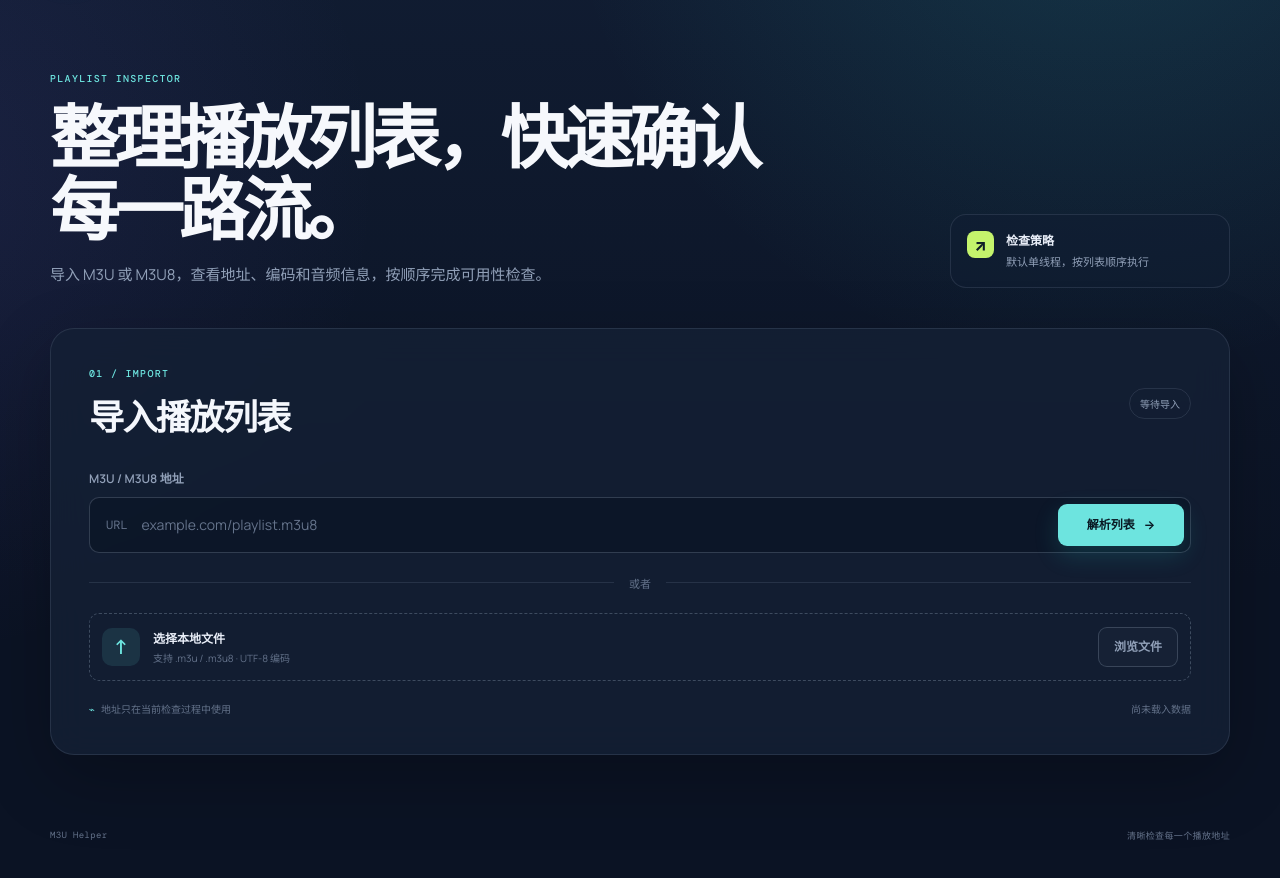
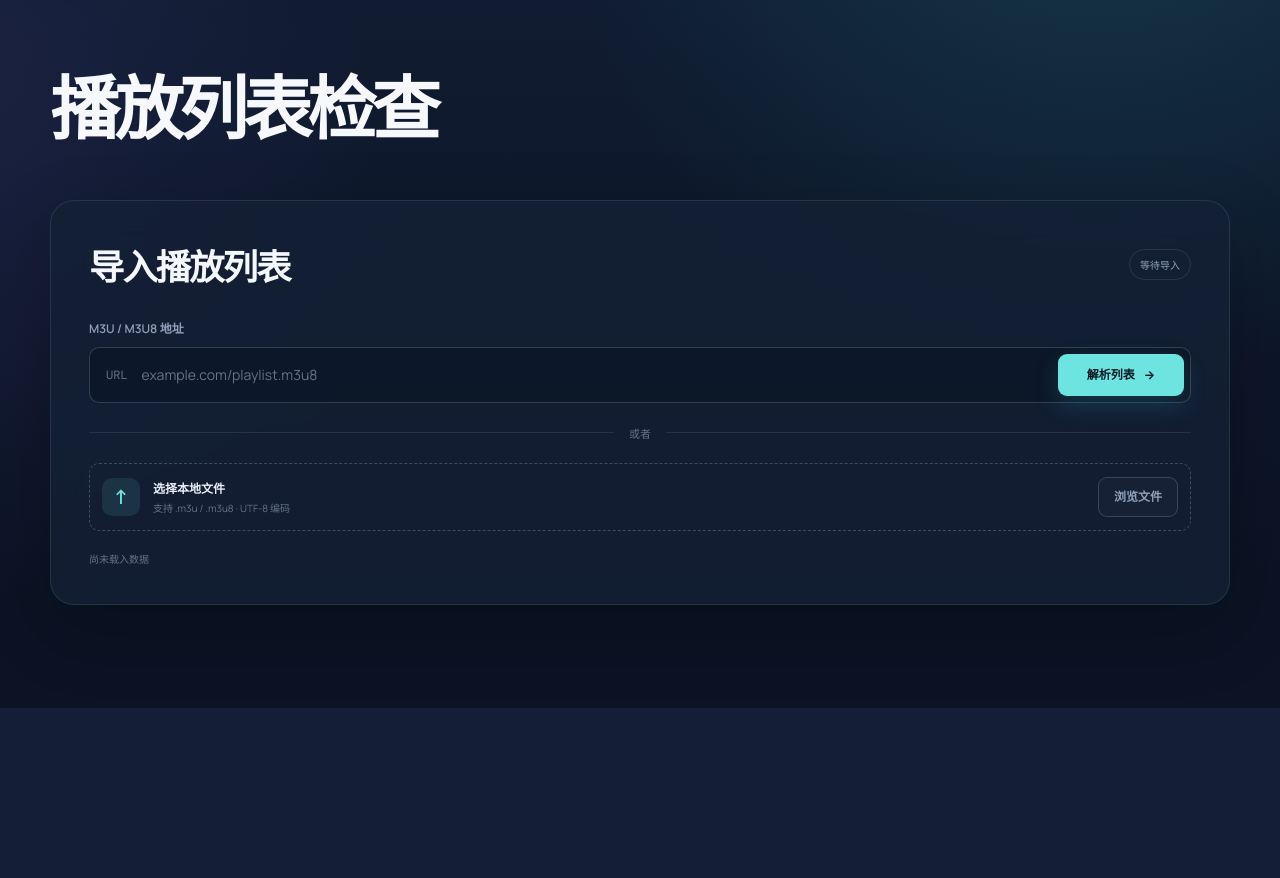
Before and after one commit to palfans/m3u-helper, a Flask app: page / in a window 1280 px wide. Shown: the part 92-970 px from the top of the page. After the commit the page ends 800 px from the top, so only its background shows below. Run offline with Flask 3, Linux system fonts and the light colour scheme.

Commit message:
refactor: trim dashboard copy

```diff
--- a/static/css/style.css
+++ b/static/css/style.css
@@ -113,10 +113,7 @@ select:focus-visible,
     letter-spacing: -0.02em;
 }
 
-.brand-kicker,
-.eyebrow,
-.section-kicker,
-.progress-kicker {
+.brand-kicker {
     color: var(--cyan);
     font-family: 'DM Mono', ui-monospace, monospace;
     font-size: 10px;
@@ -168,10 +165,6 @@ select:focus-visible,
     margin-bottom: 40px;
 }
 
-.eyebrow {
-    margin: 0 0 16px;
-}
-
 h1,
 h2,
 h3,
@@ -187,54 +180,6 @@ h1 {
     font-weight: 800;
     letter-spacing: -0.07em;
     line-height: 1.04;
-}
-
-.intro-copy {
-    max-width: 580px;
-    margin-bottom: 0;
-    color: var(--muted);
-    font-size: 15px;
-    line-height: 1.8;
-}
-
-.intro-note {
-    display: flex;
-    gap: 12px;
-    align-items: flex-start;
-    padding: 16px;
-    border: 1px solid var(--line);
-    border-radius: var(--radius-md);
-    background: rgba(17, 29, 51, 0.62);
-}
-
-.intro-note strong,
-.intro-note span:last-child {
-    display: block;
-}
-
-.intro-note strong {
-    margin-bottom: 5px;
-    color: var(--ink);
-    font-size: 12px;
-}
-
-.intro-note span:last-child {
-    color: var(--muted);
-    font-size: 11px;
-    line-height: 1.5;
-}
-
-.note-icon {
-    display: grid;
-    width: 27px;
-    height: 27px;
-    flex: 0 0 auto;
-    place-items: center;
-    border-radius: 8px;
-    color: #101d27;
-    background: var(--lime);
-    font-size: 16px;
-    font-weight: 800;
 }
 
 .panel {
@@ -264,10 +209,6 @@ h1 {
 
 .panel-heading {
     margin-bottom: 28px;
-}
-
-.section-kicker {
-    margin: 0 0 9px;
 }
 
 h2 {
@@ -503,10 +444,6 @@ h2 {
     font-size: 10px;
 }
 
-.secure-icon {
-    color: var(--cyan);
-}
-
 .dashboard {
     padding-top: 78px;
 }
@@ -514,12 +451,6 @@ h2 {
 .dashboard-heading {
     align-items: end;
     margin-bottom: 25px;
-}
-
-.dashboard-subtitle {
-    margin: 8px 0 0;
-    color: var(--muted);
-    font-size: 12px;
 }
 
 .action-group {
@@ -561,8 +492,7 @@ h2 {
 .stat-errors::after { background: var(--red); }
 .stat-pending::after { background: var(--amber); }
 
-.stat-label,
-.stat-hint {
+.stat-label {
     display: block;
 }
 
@@ -579,11 +509,6 @@ h2 {
     font-size: 30px;
     font-weight: 500;
     letter-spacing: -0.08em;
-}
-
-.stat-hint {
-    color: var(--subtle);
-    font-size: 10px;
 }
 
 .progress-panel {
@@ -1024,16 +949,6 @@ h2 {
     font-size: 12px;
 }
 
-.page-footer {
-    display: flex;
-    justify-content: space-between;
-    padding: 26px 0 36px;
-    color: var(--subtle);
-    font-family: 'DM Mono', ui-monospace, monospace;
-    font-size: 9px;
-    letter-spacing: 0.04em;
-}
-
 .info-dialog {
     width: min(720px, calc(100% - 30px));
     max-height: calc(100% - 30px);
@@ -1204,10 +1119,6 @@ h2 {
         gap: 24px;
     }
 
-    .intro-note {
-        max-width: 360px;
-    }
-
     .stats-grid {
         grid-template-columns: repeat(2, minmax(0, 1fr));
     }
@@ -1336,11 +1247,6 @@ h2 {
         grid-template-columns: repeat(2, minmax(0, 1fr));
     }
 
-    .page-footer {
-        gap: 12px;
-        flex-direction: column;
-    }
-
     .dialog-card {
         padding: 19px;
     }
--- a/static/js/main.js
+++ b/static/js/main.js
@@ -11,7 +11,6 @@ document.addEventListener('DOMContentLoaded', () => {
         sourceMeta: get('sourceMeta'),
         dashboard: get('dashboard'),
         playlist: get('playlist'),
-        playlistSubtitle: get('playlistSubtitle'),
         playlistSearch: get('playlistSearch'),
         statusFilter: get('statusFilter'),
         visibleCount: get('visibleCount'),
@@ -57,12 +56,14 @@ document.addEventListener('DOMContentLoaded', () => {
         error: '不可用',
     };
 
-    const sortable = window.Sortable ? new window.Sortable(dom.playlist, {
-        animation: 180,
-        handle: '.drag-handle',
-        ghostClass: 'sortable-ghost',
-        onEnd: syncCurrentOrder,
-    }) : null;
+    if (window.Sortable) {
+        new window.Sortable(dom.playlist, {
+            animation: 180,
+            handle: '.drag-handle',
+            ghostClass: 'sortable-ghost',
+            onEnd: syncCurrentOrder,
+        });
+    }
 
     function text(value, fallback = '未知') {
         if (value === null || value === undefined || value === '') {
@@ -197,16 +198,16 @@ document.addEventListener('DOMContentLoaded', () => {
         dom.progressPanel.classList.toggle('is-running', state.checking);
         if (state.checking) {
             dom.progressTitle.textContent = '正在顺序检查';
-            dom.currentChecking.textContent = `服务端将按列表顺序检查 ${total} 条地址，请保持页面打开。`;
+            dom.currentChecking.textContent = `顺序检查中 · ${total} 条`;
         } else if (total && checked === total) {
             dom.progressTitle.textContent = '检查完成';
-            dom.currentChecking.textContent = '所有条目已经完成探测，可以使用筛选快速定位结果。';
+            dom.currentChecking.textContent = '全部完成';
         } else if (checked) {
             dom.progressTitle.textContent = '检查未完成';
-            dom.currentChecking.textContent = `已完成 ${checked} 条，仍有 ${total - checked} 条等待检查。`;
+            dom.currentChecking.textContent = `已完成 ${checked} 条`;
         } else {
             dom.progressTitle.textContent = '准备检查';
-            dom.currentChecking.textContent = '点击“检查全部”开始按顺序探测。';
+            dom.currentChecking.textContent = '点击检查全部开始';
         }
     }
 
@@ -299,7 +300,7 @@ document.addEventListener('DOMContentLoaded', () => {
         if (!result) {
             const message = document.createElement('p');
             message.className = 'result-hint';
-            message.textContent = '等待检查。你可以先调整列表顺序。';
+            message.textContent = '等待检查';
             resultPanel.appendChild(message);
             return;
         }
@@ -798,7 +799,6 @@ document.addEventListener('DOMContentLoaded', () => {
             state.entries = data.entries;
             state.results = data.entries.map(() => null);
             dom.dashboard.classList.remove('is-hidden');
-            dom.playlistSubtitle.textContent = `${data.entries.length} 条地址 · ${sortable ? '拖动项目可以调整顺序' : '当前环境未加载排序组件'}`;
             dom.sourceMeta.textContent = url ? `已载入远程清单 · ${data.entries.length} 条` : `${file.name} · ${data.entries.length} 条`;
             dom.fileName.textContent = file ? file.name : '选择本地文件';
             setSourceState('已载入', 'loaded');
--- a/templates/index.html
+++ b/templates/index.html
@@ -25,34 +25,20 @@
 
         <main class="page-content">
             <section class="intro-grid" aria-labelledby="pageTitle">
-                <div>
-                    <p class="eyebrow">PLAYLIST INSPECTOR</p>
-                    <h1 id="pageTitle">整理播放列表，快速确认每一路流。</h1>
-                    <p class="intro-copy">导入 M3U 或 M3U8，查看地址、编码和音频信息，按顺序完成可用性检查。</p>
-                </div>
-                <div class="intro-note">
-                    <span class="note-icon" aria-hidden="true">↗</span>
-                    <div>
-                        <strong>检查策略</strong>
-                        <span>默认单线程，按列表顺序执行</span>
-                    </div>
-                </div>
+                <h1 id="pageTitle">播放列表检查</h1>
             </section>
 
             <section class="source-card panel" aria-labelledby="sourceTitle">
                 <div class="panel-heading">
-                    <div>
-                        <p class="section-kicker">01 / IMPORT</p>
-                        <h2 id="sourceTitle">导入播放列表</h2>
-                    </div>
+                    <h2 id="sourceTitle">导入播放列表</h2>
                     <span class="source-state" id="sourceState">等待导入</span>
                 </div>
                 <form id="m3uForm">
                     <label class="field-label" for="m3uUrl">M3U / M3U8 地址</label>
                     <div class="url-entry">
                         <span class="input-prefix" aria-hidden="true">URL</span>
-                        <input type="url" id="m3uUrl" autocomplete="url" placeholder="example.com/playlist.m3u8">
-                        <button type="submit" class="button button-primary" id="parseBtn">
+                        <input type="url" id="m3uUrl" autocomplete="url" placeholder="example.com/playlist.m3u8" title="地址只在当前检查过程中使用">
+                        <button type="submit" class="button button-primary" id="parseBtn" title="读取并解析播放列表">
                             <span>解析列表</span>
                             <span aria-hidden="true">→</span>
                         </button>
@@ -69,7 +55,6 @@
                     </label>
                 </form>
                 <div class="source-footer">
-                    <span><span class="secure-icon" aria-hidden="true">⌁</span> 地址只在当前检查过程中使用</span>
                     <span id="sourceMeta">尚未载入数据</span>
                 </div>
             </section>
@@ -77,12 +62,10 @@
             <section class="dashboard is-hidden" id="dashboard" aria-labelledby="playlistTitle">
                 <div class="dashboard-heading">
                     <div>
-                        <p class="section-kicker">02 / REVIEW</p>
-                        <h2 id="playlistTitle">播放列表</h2>
-                        <p class="dashboard-subtitle" id="playlistSubtitle">拖动项目可以调整顺序</p>
+                        <h2 id="playlistTitle" title="支持拖动项目调整顺序">播放列表</h2>
                     </div>
                     <div class="action-group" aria-label="播放列表操作">
-                        <button type="button" class="button button-secondary" id="checkAllBtn">
+                        <button type="button" class="button button-secondary" id="checkAllBtn" title="按列表顺序检查所有条目">
                             <span class="button-pulse" aria-hidden="true"></span>
                             检查全部
                         </button>
@@ -92,38 +75,33 @@
                 </div>
 
                 <div class="stats-grid" aria-label="检查概览">
-                    <article class="stat-card stat-total">
-                        <span class="stat-label">全部条目</span>
+                    <article class="stat-card stat-total" title="当前播放列表的总条目数">
+                        <span class="stat-label">全部</span>
                         <strong id="summaryTotal">0</strong>
-                        <span class="stat-hint">当前播放列表</span>
                     </article>
-                    <article class="stat-card stat-available">
+                    <article class="stat-card stat-available" title="探测成功的条目数">
                         <span class="stat-label">可用</span>
                         <strong id="summaryAvailable">0</strong>
-                        <span class="stat-hint">已确认可播放</span>
                     </article>
-                    <article class="stat-card stat-errors">
+                    <article class="stat-card stat-errors" title="探测失败的条目数">
                         <span class="stat-label">不可用</span>
                         <strong id="summaryErrors">0</strong>
-                        <span class="stat-hint">需要进一步处理</span>
                     </article>
-                    <article class="stat-card stat-pending">
+                    <article class="stat-card stat-pending" title="尚未完成探测的条目数">
                         <span class="stat-label">待检查</span>
                         <strong id="summaryPending">0</strong>
-                        <span class="stat-hint">等待顺序探测</span>
                     </article>
                 </div>
 
-                <div class="progress-panel" id="progressPanel">
+                <div class="progress-panel" id="progressPanel" title="默认按列表顺序检查，避免同时请求过多地址">
                     <div class="progress-heading">
                         <div>
-                            <span class="progress-kicker">CHECK PROGRESS</span>
                             <strong id="progressTitle">准备检查</strong>
                         </div>
                         <strong id="progressLabel">0 / 0</strong>
                     </div>
                     <div class="progress-track" aria-hidden="true"><span id="progressBar"></span></div>
-                    <p class="progress-message" id="currentChecking">点击“检查全部”开始按顺序探测。</p>
+                    <p class="progress-message" id="currentChecking">点击检查全部开始</p>
                 </div>
 
                 <div class="playlist-toolbar">
@@ -146,28 +124,21 @@
                 <div class="playlist" id="playlist" aria-live="polite"></div>
                 <div class="empty-state is-hidden" id="emptyState">
                     <span class="empty-icon" aria-hidden="true">⌁</span>
-                    <h3>列表里还没有项目</h3>
-                    <p>请先导入一个 M3U 或 M3U8 文件。</p>
+                    <h3>暂无条目</h3>
                 </div>
                 <div class="empty-state is-hidden" id="filterEmpty">
                     <span class="empty-icon" aria-hidden="true">⌕</span>
-                    <h3>没有匹配项目</h3>
-                    <p>尝试更换关键词或状态筛选条件。</p>
+                    <h3>没有匹配项</h3>
                 </div>
             </section>
         </main>
 
-        <footer class="page-footer">
-            <span>M3U Helper</span>
-            <span>清晰检查每一个播放地址</span>
-        </footer>
     </div>
 
     <dialog class="info-dialog" id="videoInfoModal" aria-labelledby="videoInfoTitle">
         <div class="dialog-card">
             <div class="dialog-header">
                 <div>
-                    <p class="section-kicker">STREAM DETAILS</p>
                     <h2 id="videoInfoTitle">视频信息</h2>
                 </div>
                 <button type="button" class="icon-button" id="closeModalButton" aria-label="关闭详情">×</button>
```
Also changed, not shown: tests/test_frontend.py (+15 -0 lines).
